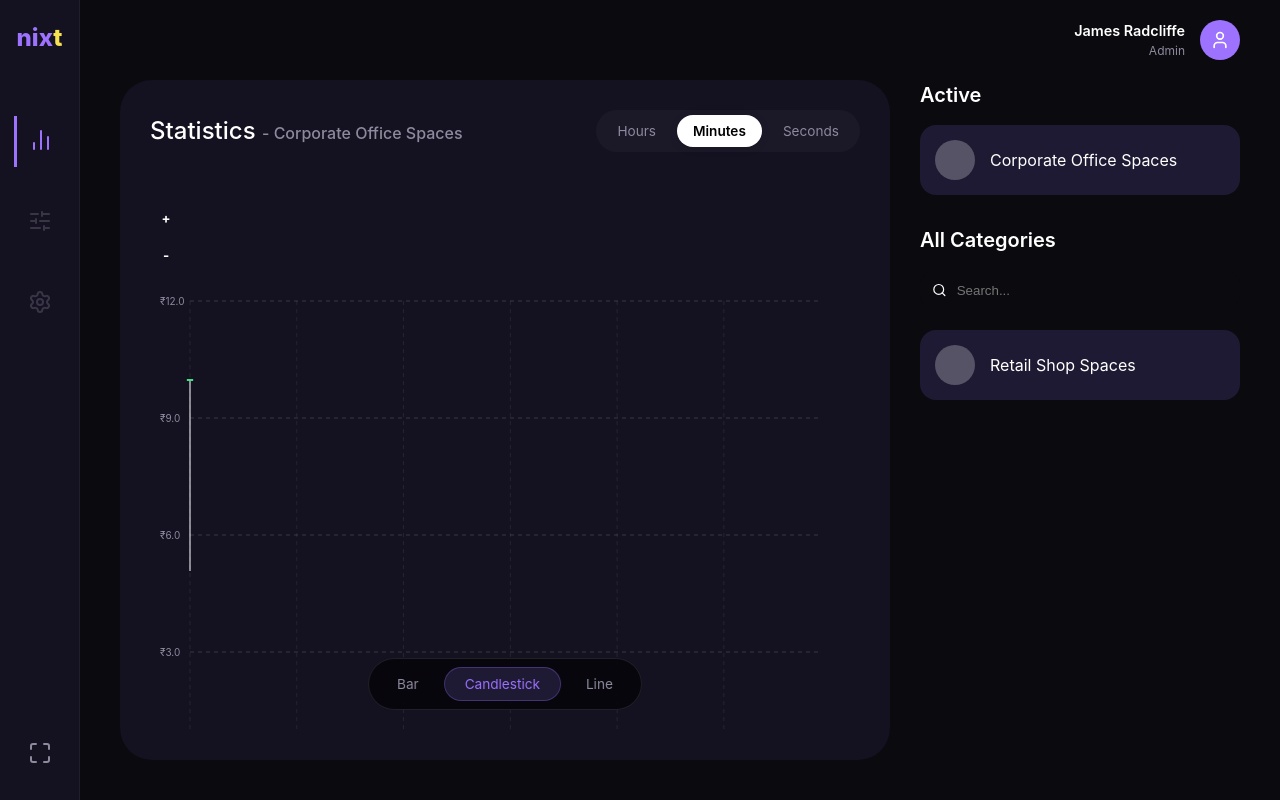
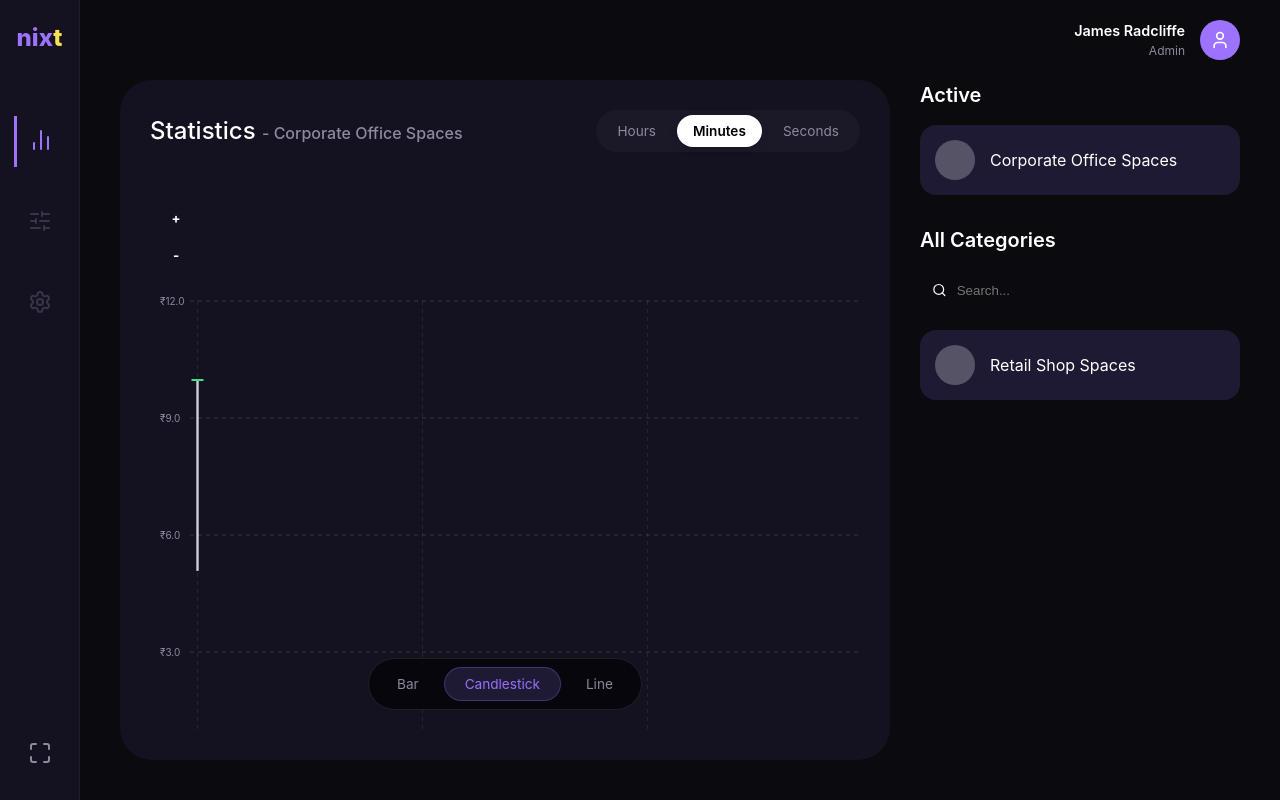
Before and after one commit to NdonwiRhema/demo--simulation, a React (Vite) app: page / in a window 1280 px wide. Built offline with nearby package versions, Linux system fonts and the light colour scheme.

Commit message:
scrolling canvas Implementation

```diff
--- a/src/components/Chart/CustomChart.tsx
+++ b/src/components/Chart/CustomChart.tsx
@@ -82,25 +82,26 @@ export default function CustomChart({}: Props) {
     return dataMap[currentHour].filter(d => d.time <= simulatedTime);
   }, [simulatedTime, currentHour, dataMap]);
 
-  // To prevent the X-axis from sliding continuously alongside arrays of varying length, we maintain a hard-locked spatial constraint.
-  const maxDomainLength = timeFrame === 'Hours' ? (category.settings.dayHours === 'Daylight' ? 8 : 24) : 60; // Minutes and Seconds both max at 60 points!
+  // To prevent the X-axis from sliding continuously alongside arrays of varying length, we maintain a hard-locked spatial constra  // Calculate total absolute boundaries representing 100% of the timeline scope for each scale respectively
+  const maxDomainLength = timeFrame === 'Hours'
+     ? (category.settings.dayHours === 'Daylight' ? 8 : 24)
+     : (timeFrame === 'Minutes' ? (category.settings.dayHours === 'Daylight' ? 8 * 60 : 24 * 60) : 3600);
+
+  const startHour = category.settings.dayHours === 'Daylight' ? 9 : 0;
 
   const displayData = useMemo(() => {
-    if (!category || visibleRawData.length === 0) return [];
-    const startHour = category.settings.dayHours === 'Daylight' ? 9 : 0;
+    if (!category || Object.keys(dataMap).length === 0) return [];
 
     // 1. HOURS TIMEFRAME
     if (timeFrame === 'Hours') {
       return macroData.filter(m => simulatedTime && m.time <= simulatedTime).map(m => {
          if (m.time.getHours() === currentHour && simulatedTime) {
-           const currentRaw = visibleRawData;
+           const currentRaw = dataMap[currentHour] ? dataMap[currentHour].filter(d => d.time <= simulatedTime) : [];
            if (currentRaw.length > 0) {
              const last = currentRaw[currentRaw.length - 1];
              const sumVol = currentRaw.reduce((acc, b) => acc + b.volume, 0);
              return {
-               ...m,
-               volume: Math.max(0, sumVol),
-               price: last.price,
+               ...m, volume: Math.max(0, sumVol), price: last.price,
                isProgressive: currentHour > startHour ? last.price >= (macroData[m.time.getHours() - startHour - 1]?.price || 0) : true,
                isRegressive: currentHour > startHour ? last.price < (macroData[m.time.getHours() - startHour - 1]?.price || 0) : false
              };
@@ -110,81 +111,71 @@ export default function CustomChart({}: Props) {
       });
     }
 
-    // 2. MINUTES TIMEFRAME
+    // 2. MINUTES TIMEFRAME (Global accumulative up to current time)
     if (timeFrame === 'Minutes') {
        if (!simulatedTime) return [];
        const minutely: ChartDataPoint[] = [];
+
+       // We gather points from ALL available cached hours up to current, preventing screen-clearing when hours swap!
+       for (const [hourStr, points] of Object.entries(dataMap)) {
+          const h = parseInt(hourStr);
+          if (h > currentHour) continue;
+
+          const validPoints = h === currentHour ? points.filter(p => p.time <= simulatedTime) : points;
+
           const groupedMap = new Map<number, ChartDataPoint[]>();
-
-       for(const pt of visibleRawData) {
+          for(const pt of validPoints) {
              const minuteTs = new Date(pt.time.getFullYear(), pt.time.getMonth(), pt.time.getDate(), pt.time.getHours(), pt.time.getMinutes(), 0, 0).getTime();
              if(!groupedMap.has(minuteTs)) groupedMap.set(minuteTs, []);
              groupedMap.get(minuteTs)!.push(pt);
           }
 
-       // Only map the minute segments that actually exist within visibleRawData
-       const minutesPassed = simulatedTime.getMinutes();
-       for (let m = 0; m <= minutesPassed; m++) {
-          const minuteTs = new Date(simulatedTime.getFullYear(), simulatedTime.getMonth(), simulatedTime.getDate(), currentHour, m, 0, 0).getTime();
+          const minutesInHour = h === currentHour ? simulatedTime.getMinutes() : 59;
+
+          for (let m = 0; m <= minutesInHour; m++) {
+             const minuteTs = new Date(simulatedTime.getFullYear(), simulatedTime.getMonth(), simulatedTime.getDate(), h, m, 0, 0).getTime();
              const pointsInMinute = groupedMap.get(minuteTs);
 
              if (pointsInMinute && pointsInMinute.length > 0) {
                 const last = pointsInMinute[pointsInMinute.length - 1];
                 const sumVol = pointsInMinute.reduce((a, b) => a + b.volume, 0);
                 minutely.push({
-                time: new Date(minuteTs),
-                volume: sumVol,
-                maxVolume: category.settings.rateOfDepletion / 60,
-                price: last.price,
-                isProgressive: false,
-                isRegressive: false
+                   time: new Date(minuteTs), volume: sumVol, maxVolume: category.settings.rateOfDepletion / 60, price: last.price, isProgressive: false, isRegressive: false
                 });
-          } else if (m < minutesPassed) {
-             // For missing minutes within the elapsed time, push zero volume to keep historical gaps accurate
+             } else {
                 minutely.push({
-                time: new Date(minuteTs),
-                volume: 0,
-                maxVolume: category.settings.rateOfDepletion / 60,
-                price: minutely.length > 0 ? minutely[minutely.length - 1].price : (currentHour > startHour && macroData[currentHour - startHour - 1] ? macroData[currentHour - startHour - 1].price : 0),
-                isProgressive: false,
-                isRegressive: false
+                   time: new Date(minuteTs), volume: 0, maxVolume: category.settings.rateOfDepletion / 60,
+                   price: minutely.length > 0 ? minutely[minutely.length - 1].price : (h > startHour && macroData[h - startHour - 1] ? macroData[h - startHour - 1].price : 0),
+                   isProgressive: false, isRegressive: false
                 });
+             }
           }
        }
 
        minutely.forEach((m, i) => {
-         if (i > 0) {
-           m.isProgressive = m.price >= minutely[i-1].price;
-           m.isRegressive = m.price < minutely[i-1].price;
-         } else {
-           m.isProgressive = true;
-         }
+         if (i > 0) { m.isProgressive = m.price >= minutely[i-1].price; m.isRegressive = m.price < minutely[i-1].price; } else { m.isProgressive = true; }
        });
        return minutely;
     }
 
-    // 3. SECONDS TIMEFRAME
+    // 3. SECONDS TIMEFRAME (Accumulate entire current hour sequentially, no clearing after mere 60 seconds)
     if (timeFrame === 'Seconds') {
-       if (!simulatedTime) return [];
-       const currentMinTs = new Date(simulatedTime.getFullYear(), simulatedTime.getMonth(), simulatedTime.getDate(), simulatedTime.getHours(), simulatedTime.getMinutes(), 0, 0).getTime();
+       if (!simulatedTime || !dataMap[currentHour]) return [];
+       const validCurrentHourSecs = dataMap[currentHour].filter(d => d.time <= simulatedTime);
 
-       // Sift visible array to strictly just the data existing within this specific ongoing minute.
-       const secondsInCurrentMinute = visibleRawData.filter(d => d.time.getTime() >= currentMinTs);
-
-       return secondsInCurrentMinute.map((pt, s) => ({
+       return validCurrentHourSecs.map((pt, s) => ({
            ...pt,
-           isProgressive: s > 0 ? pt.price >= secondsInCurrentMinute[s-1].price : true,
-           isRegressive: s > 0 ? pt.price < secondsInCurrentMinute[s-1].price : false
+           isProgressive: s > 0 ? pt.price >= validCurrentHourSecs[s-1].price : true,
+           isRegressive: s > 0 ? pt.price < validCurrentHourSecs[s-1].price : false
        }));
     }
 
     return [];
-  }, [visibleRawData, timeFrame, category, simulatedTime, currentHour, dataMap, macroData]);
+  }, [timeFrame, category, simulatedTime, currentHour, dataMap, macroData]);
 
   // Live Engine Playback Timer
   useEffect(() => {
     if (!category || Object.keys(dataMap).length === 0) return;
-    const startHour = category.settings.dayHours === 'Daylight' ? 9 : 0;
     const endHour = category.settings.dayHours === 'Daylight' ? 17 : 24;
 
     if (!simulatedTime) {
@@ -194,26 +185,33 @@ export default function CustomChart({}: Props) {
       return;
     }
 
-    // Slowed down playback visual for much easier and realistic progression observation (200ms -> 5x speed, previously 20x speed)
     const playheadTimer = setInterval(() => {
       setSimulatedTime(prev => {
         if (!prev) return prev;
         const nextTime = new Date(prev.getTime() + 1000);
-        if (nextTime.getHours() >= endHour) {
-          clearInterval(playheadTimer);
-          return prev;
-        }
+        if (nextTime.getHours() >= endHour) { clearInterval(playheadTimer); return prev; }
         return nextTime;
       });
     }, 200);
 
     return () => clearInterval(playheadTimer);
-  }, [category, simulatedTime === null, Object.keys(dataMap).length === 0]);
+  }, [category, simulatedTime === null, Object.keys(dataMap).length === 0, startHour]);
 
   useEffect(() => {
     setHoveredIndex(null);
     setClickedIndex(null);
-  }, [displayData]);
+  }, [displayData.length]);
+
+  // Auto-scroll tracker when mapped boundaries expand aggressively (pin window to playback)
+  useEffect(() => {
+    if (containerRef.current) {
+        const diff = containerRef.current.scrollWidth - containerRef.current.clientWidth;
+        if (diff > 0 && containerRef.current.scrollLeft >= diff - 200) {
+           // Only forcefully drag if the user is already actively watching the right-most edge
+           containerRef.current.scrollLeft = diff;
+        }
+    }
+  }, [displayData.length]);
 
   if (!category || displayData.length === 0) {
     return <div className="no-chart" ref={containerRef}>Processing Simulation Data...</div>;
@@ -225,11 +223,14 @@ export default function CustomChart({}: Props) {
   const paddingX = 40;
   const paddingY = 40;
 
-  const chartW = (dimensions.width * zoomLevel) - paddingX * 2;
+  const basePointWidth = timeFrame === 'Hours' ? 80 : (timeFrame === 'Minutes' ? 15 : 5);
+  const actualPointWidth = Math.max(basePointWidth * zoomLevel, 1);
+
+  // Generating Scrollable Dimensions - Free unrestricted physical width!
+  const svgPhysicalWidth = Math.max(dimensions.width, paddingX * 2 + (maxDomainLength * actualPointWidth));
   const chartH = dimensions.height - paddingY * 2;
 
-  // Math rigidly distributes against the Max Domain Space instead of dynamic length!
-  const getX = (index: number) => paddingX + (index / Math.max(maxDomainLength - 1, 1)) * chartW;
+  const getX = (index: number) => paddingX + (index * actualPointWidth) + (actualPointWidth / 2);
   const getY = (val: number) => paddingY + chartH - (val / (maxVolumeLimit || 1)) * chartH;
   const getPriceY = (val: number) => paddingY + chartH - (val / (maxPriceLimit || 1)) * chartH;
 
@@ -239,36 +240,29 @@ export default function CustomChart({}: Props) {
 
   const yTicks = [0, maxPriceLimit * 0.25, maxPriceLimit * 0.5, maxPriceLimit * 0.75, maxPriceLimit];
 
-  const pointWidth = Math.max((chartW / maxDomainLength) * 0.6, 2);
-
   return (
-    <div ref={containerRef} style={{ width: '100%', height: '100%', position: 'relative', overflowX: 'auto', overflowY: 'hidden' }}>
+    <div ref={containerRef} style={{ width: '100%', height: '100%', position: 'relative', overflowX: 'auto', overflowY: 'hidden', scrollBehavior: 'smooth' }}>
       <div className="zoom-controls">
-         <button className="super-button secondary" onClick={() => setZoomLevel(z => Math.min(z + 0.5, 10))}>+</button>
-         <button className="super-button secondary" onClick={() => setZoomLevel(z => Math.max(z - 0.5, 1))}>-</button>
+         <button className="super-button secondary" onClick={() => setZoomLevel(z => Math.min(z + 0.5, 4))}>+</button>
+         <button className="super-button secondary" onClick={() => setZoomLevel(z => Math.max(z - 0.25, 0.25))}>-</button>
       </div>
 
-      <svg width={dimensions.width * zoomLevel} height={dimensions.height}>
-        {/* Y Axis Grid & Labels */}
+      <svg width={svgPhysicalWidth} height={dimensions.height} style={{ minWidth: dimensions.width }}>
+        {/* Y Axis Grid & Labels - We dynamically expand lines across the physical pan width */}
         {yTicks.map((tick, i) => (
           <g key={`y-${i}`}>
-            <line
-              x1={paddingX} y1={getPriceY(tick)}
-              x2={dimensions.width * zoomLevel - paddingX} y2={getPriceY(tick)}
-              stroke="rgba(255,255,255,0.15)" strokeDasharray="4 4"
-            />
+            <line x1={paddingX} y1={getPriceY(tick)} x2={svgPhysicalWidth - paddingX} y2={getPriceY(tick)} stroke="rgba(255,255,255,0.15)" strokeDasharray="4 4" />
             <text x={10} y={getPriceY(tick) + 4} fill="var(--text-secondary)" fontSize={10} style={{ position: 'sticky', left: 10 }}>{currencySymbol}{tick.toFixed(1)}</text>
           </g>
         ))}
 
-        {/* Global Fixed X-Axis Grid & Timestamps - Guaranteed constant rendering space regardless of progressing simulated bounds */}
+        {/* Global Fixed X-Axis Grid - Renders fully out unconditionally across entirety of scope creating persistent scrollable canvas guidelines */}
         {[...Array(maxDomainLength)].map((_, i) => {
            let drawLabel = false;
 
            if (timeFrame === 'Hours') drawLabel = true;
-           // Interval rendering logic guaranteeing absolute constraints on exact markings (i.e. strictly :00, :10, :20 etc)
-           if (timeFrame === 'Minutes') drawLabel = i % 10 === 0;   // Every 10 mins
-           if (timeFrame === 'Seconds') drawLabel = i % 60 === 0;   // Every 60 secs (1 min)
+           if (timeFrame === 'Minutes') drawLabel = i % 15 === 0; // Mark every 15 mins (0, 15, 30, 45)
+           if (timeFrame === 'Seconds') drawLabel = i % 120 === 0; // Mark every 120s (2 minutes) on deep scroll mode
 
            if (!drawLabel) return null;
 
@@ -276,18 +270,19 @@ export default function CustomChart({}: Props) {
 
            let labelContent = '';
            if (timeFrame === 'Hours') {
-             const h = (category.settings.dayHours === 'Daylight' ? 9 : 0) + i;
-             const dt = new Date(); dt.setHours(h, 0, 0, 0);
+             const dt = new Date(); dt.setHours(startHour + i, 0, 0, 0);
              labelContent = dt.toLocaleTimeString([], {hour: 'numeric'});
            } else if (timeFrame === 'Minutes') {
-             const dt = new Date(); dt.setHours(currentHour, i, 0, 0);
-             // Outputs exactly 10:00, 10:10, 10:20... 10:50!
+             const mTotal = i;
+             const hOffset = Math.floor(mTotal / 60);
+             const mins = mTotal % 60;
+             const dt = new Date(); dt.setHours(startHour + hOffset, mins, 0, 0);
              labelContent = dt.toLocaleTimeString([], {hour: 'numeric', minute: '2-digit'});
            } else {
-             const m = Math.floor(i / 60);
-             const dt = new Date(); dt.setHours(currentHour, m, 0, 0);
-             // Render minute strings onto map for seconds mapping blocks.
-             labelContent = dt.toLocaleTimeString([], {hour: 'numeric', minute: '2-digit'});
+             const mTotal = Math.floor(i / 60);
+             const sOff = i % 60;
+             const dt = new Date(); dt.setHours(currentHour, mTotal, sOff, 0);
+             labelContent = dt.toLocaleTimeString([], {minute: '2-digit', second: '2-digit'});
            }
 
            return (
@@ -300,15 +295,16 @@ export default function CustomChart({}: Props) {
            );
         })}
 
-        {/* Line Series Map */}
-        {mode === 'Line' && (
-          <path d={pathD} fill="none" stroke="var(--accent-purple)" strokeWidth={2} />
-        )}
+        {mode === 'Line' && <path d={pathD} fill="none" stroke="var(--accent-purple)" strokeWidth={2} />}
 
-        {/* Candles and Bars Map */}
         {mode !== 'Line' && displayData.map((d, i) => {
-          const x = getX(timeFrame === 'Hours' ? (d.time.getHours() - (category.settings.dayHours === 'Daylight' ? 9 : 0)) : (timeFrame === 'Minutes' ? d.time.getMinutes() : i));
+          const isMinutes = timeFrame === 'Minutes';
+          const isHours = timeFrame === 'Hours';
 
+          // Absolute explicit index mappings
+          const mappedIndex = isHours ? (d.time.getHours() - startHour) : (isMinutes ? ((d.time.getHours() - startHour) * 60 + d.time.getMinutes()) : i);
+
+          const x = getX(mappedIndex);
           const openPrice = i > 0 ? displayData[i - 1].price : (displayData[0]?.price || 0);
           const closePrice = d.price;
           const remainingUnits = d.maxVolume - d.volume;
@@ -320,42 +316,20 @@ export default function CustomChart({}: Props) {
           const bodyHeight = Math.max(yBottom - yTop, 2);
 
           let color = 'var(--accent-purple)';
-          if (category.settings.vToVRelation === 'Display') {
-            color = closePrice >= openPrice ? 'var(--accent-green)' : 'var(--accent-red)';
-          }
+          if (category.settings.vToVRelation === 'Display') { color = closePrice >= openPrice ? 'var(--accent-green)' : 'var(--accent-red)'; }
+
+          const effectiveWidth = Math.max(actualPointWidth * 0.8, 2);
 
           if (mode === 'Bar') {
-             return (
-               <rect
-                 key={`bar-${i}`}
-                 x={x - pointWidth/2}
-                 y={yTop}
-                 width={pointWidth}
-                 height={bodyHeight}
-                 fill={color}
-                 rx={1}
-               />
-             );
+             return <rect key={`bar-${mappedIndex}`} x={x - effectiveWidth/2} y={yTop} width={effectiveWidth} height={bodyHeight} fill={color} rx={1} />;
           }
 
           if (mode === 'Candlestick') {
              const wickLength = (Math.max(remainingUnits, 0) / (maxVolumeLimit || 1)) * chartH;
              return (
-               <g key={`candle-${i}`}>
-                 <line
-                   x1={x} y1={yBottom}
-                   x2={x} y2={yBottom + wickLength}
-                   stroke="#ffffff"
-                   strokeWidth={Math.max(pointWidth * 0.2, 1)}
-                   opacity={0.8}
-                 />
-                 <rect
-                   x={x - pointWidth/2}
-                   y={yTop}
-                   width={pointWidth}
-                   height={bodyHeight}
-                   fill={color}
-                 />
+               <g key={`candle-${mappedIndex}`}>
+                 <line x1={x} y1={yBottom} x2={x} y2={yBottom + wickLength} stroke="#ffffff" strokeWidth={Math.max(effectiveWidth * 0.2, 1)} opacity={0.8} />
+                 <rect x={x - effectiveWidth/2} y={yTop} width={effectiveWidth} height={bodyHeight} fill={color} />
                </g>
              );
           }
@@ -364,20 +338,13 @@ export default function CustomChart({}: Props) {
 
         <g className="interaction-layer">
           {displayData.map((d, i) => {
-            const x = getX(timeFrame === 'Hours' ? (d.time.getHours() - (category.settings.dayHours === 'Daylight' ? 9 : 0)) : (timeFrame === 'Minutes' ? d.time.getMinutes() : i));
-            const hitWidth = Math.max(pointWidth + 4, 10);
+            const mappedIndex = timeFrame === 'Hours' ? (d.time.getHours() - startHour) : (timeFrame === 'Minutes' ? ((d.time.getHours() - startHour) * 60 + d.time.getMinutes()) : i);
+            const x = getX(mappedIndex);
+            const hitWidth = Math.max(actualPointWidth, 15);
             return (
-              <rect
-                key={`hit-${i}`}
-                x={x - hitWidth/2}
-                y={paddingY}
-                width={hitWidth}
-                height={chartH}
-                fill="transparent"
-                onMouseEnter={() => setHoveredIndex(i)}
-                onMouseLeave={() => setHoveredIndex(null)}
-                onClick={() => setClickedIndex(clickedIndex === i ? null : i)}
-                style={{ cursor: 'pointer' }}
+              <rect key={`hit-${i}`} x={x - hitWidth/2} y={paddingY} width={hitWidth} height={chartH} fill="transparent"
+                onMouseEnter={() => setHoveredIndex(i)} onMouseLeave={() => setHoveredIndex(null)}
+                onClick={() => setClickedIndex(clickedIndex === i ? null : i)} style={{ cursor: 'pointer' }}
               />
             );
           })}
@@ -385,39 +352,25 @@ export default function CustomChart({}: Props) {
 
         {hoveredIndex !== null && displayData[hoveredIndex] && (
           <circle
-            cx={getX(timeFrame === 'Hours' ? (displayData[hoveredIndex].time.getHours() - (category.settings.dayHours === 'Daylight' ? 9 : 0)) : (timeFrame === 'Minutes' ? displayData[hoveredIndex].time.getMinutes() : hoveredIndex))}
-            cy={getPriceY(displayData[hoveredIndex].price)}
-            r={5}
-            fill="var(--accent-gold)"
-            stroke="var(--bg-main)"
-            strokeWidth={2}
-            style={{ pointerEvents: 'none' }}
-          />
+            cx={getX(timeFrame === 'Hours' ? (displayData[hoveredIndex].time.getHours() - startHour) : (timeFrame === 'Minutes' ? ((displayData[hoveredIndex].time.getHours() - startHour) * 60 + displayData[hoveredIndex].time.getMinutes()) : hoveredIndex))}
+            cy={getPriceY(displayData[hoveredIndex].price)} r={5} fill="var(--accent-gold)" stroke="var(--bg-main)" strokeWidth={2} style={{ pointerEvents: 'none' }} />
         )}
 
-        {clickedIndex !== null && clickedIndex !== hoveredIndex && displayData[clickedIndex] && (
-          <circle
-            cx={getX(timeFrame === 'Hours' ? (displayData[clickedIndex].time.getHours() - (category.settings.dayHours === 'Daylight' ? 9 : 0)) : (timeFrame === 'Minutes' ? displayData[clickedIndex].time.getMinutes() : clickedIndex))}
-            cy={getPriceY(displayData[clickedIndex].price)}
-            r={5}
-            fill="var(--text-primary)"
-            stroke="var(--bg-main)"
-            strokeWidth={2}
-            style={{ pointerEvents: 'none' }}
-          />
+        {clickedIndex !== null && displayData[clickedIndex] && (
+          <circle cx={getX(timeFrame === 'Hours' ? (displayData[clickedIndex].time.getHours() - startHour) : (timeFrame === 'Minutes' ? ((displayData[clickedIndex].time.getHours() - startHour) * 60 + displayData[clickedIndex].time.getMinutes()) : clickedIndex))}
+            cy={getPriceY(displayData[clickedIndex].price)} r={5} fill="var(--text-primary)" stroke="var(--bg-main)" strokeWidth={2} style={{ pointerEvents: 'none' }} />
         )}
       </svg>
 
       {clickedIndex !== null && displayData[clickedIndex] && (
         <div className="chart-tooltip" style={{
-          left: Math.min(getX(timeFrame === 'Hours' ? (displayData[clickedIndex].time.getHours() - (category.settings.dayHours === 'Daylight' ? 9 : 0)) : (timeFrame === 'Minutes' ? displayData[clickedIndex].time.getMinutes() : clickedIndex)) + 15, dimensions.width - 150),
+          left: Math.min(getX(timeFrame === 'Hours' ? (displayData[clickedIndex].time.getHours() - startHour) : (timeFrame === 'Minutes' ? ((displayData[clickedIndex].time.getHours() - startHour) * 60 + displayData[clickedIndex].time.getMinutes()) : clickedIndex)) + 15, Math.max(dimensions.width, svgPhysicalWidth) - 150),
           top: Math.max(getPriceY(displayData[clickedIndex].price) - 60, 20),
         }}>
           <p><strong>Time:</strong> {displayData[clickedIndex].time.toLocaleTimeString([], {hour: '2-digit', minute:'2-digit'})}</p>
           <p><strong>Volume:</strong> {displayData[clickedIndex].volume.toFixed(2)}</p>
           <p><strong>Max Cap:</strong> {displayData[clickedIndex].maxVolume}</p>
           <p><strong>Price:</strong> {currencySymbol}{displayData[clickedIndex].price.toFixed(2)}</p>
-          <button className="super-button primary mt-2" style={{width: '100%', padding: '4px'}} onClick={(e) => {}}></button>
         </div>
       )}
 
```
Lines whose indentation alone changed are shown as unchanged.
